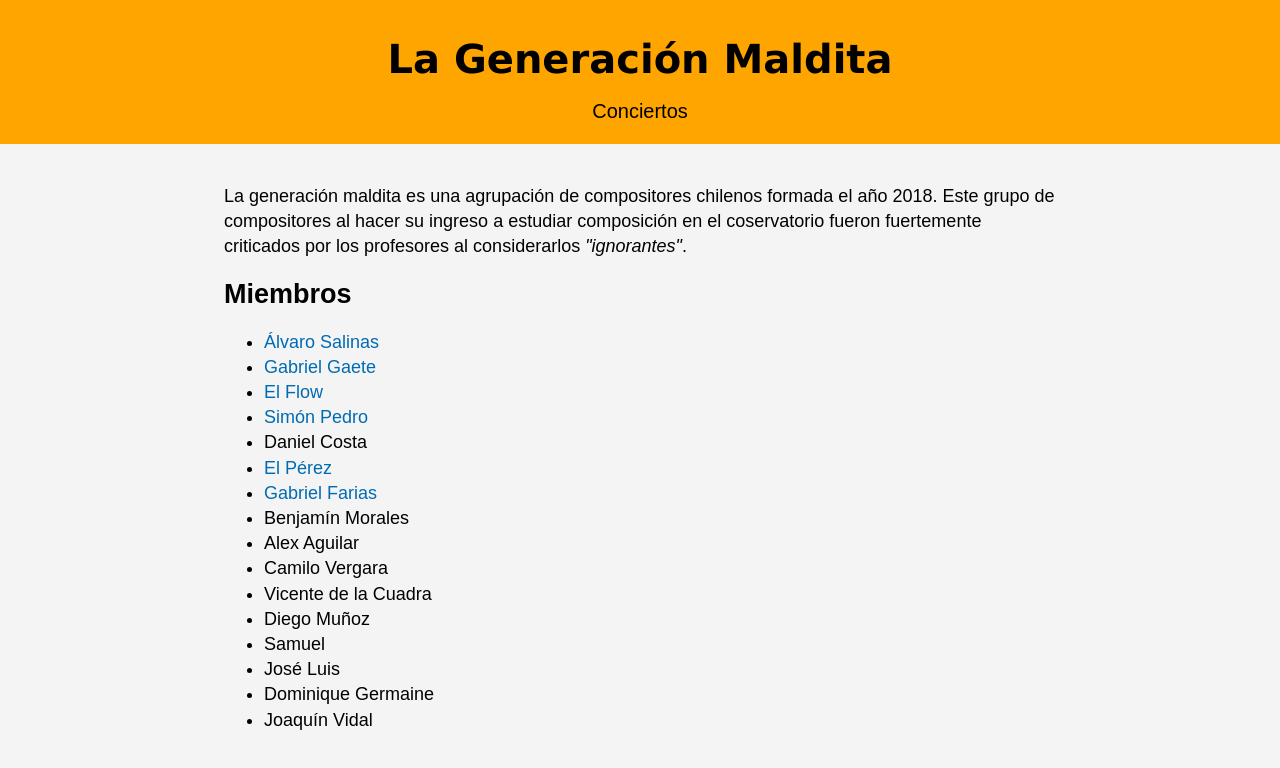
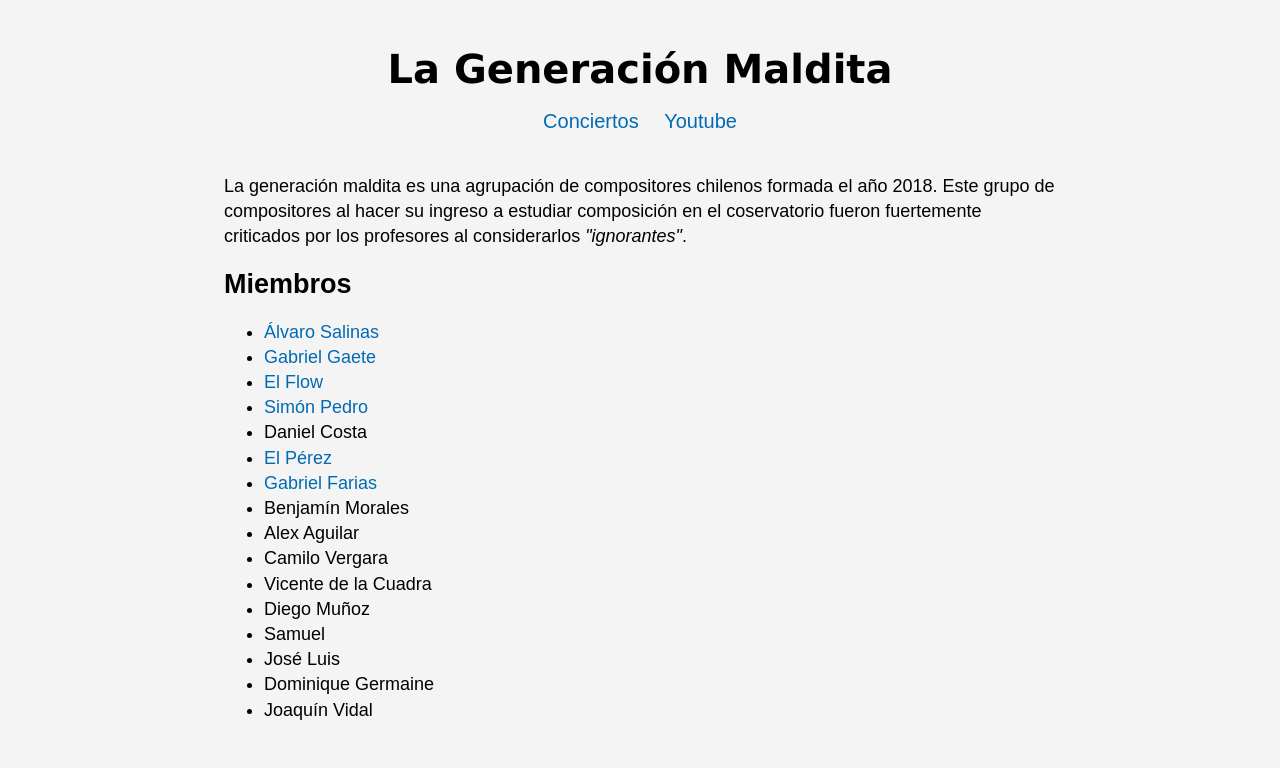
Before and after one commit to generacionmaldita/generacionmaldita.github.io, a plain HTML site: page index.html in a window 1280 px wide. Drawn offline with Linux system fonts and the light colour scheme.

Commit message:
Changed colors and fixed padding.

```diff
--- a/index.html
+++ b/index.html
@@ -15,6 +15,7 @@
 			<h1>La Generación Maldita</h1>
 			<ul>
 				<li><a href="secciones/conciertos.html">Conciertos</a></li>
+				<li><a href="https://www.youtube.com/channel/UCew-5TGCDEZ1LLGqS0nxeMA">Youtube</a></li>
 			</ul>
 		</div>
 	</header>
--- a/main.css
+++ b/main.css
@@ -19,12 +19,12 @@ body{
 }
 
 #main-header{
-	background-color: orange;
-	padding: 20px
+	/* background-color: orange; */
+	padding-top: 30px;
 }
 
 #main-header h1{
-	text-align:center;
+	text-align: center;
 	font-size: 40px;
 	font-family: Verdana, Geneva, sans-serif;
 }
@@ -37,12 +37,9 @@ body{
 	padding: 0;
 }
 
-#main-header a, #main-header a:visited{
-	color: #000000;
-}
-
-#main-header a:hover{
-	color: #ffffff;
+#main-header li{
+	display: inline;
+	padding: 10px 10px
 }
 
 a, a:visited{
```
Also changed, not shown: personas/alvaro.html (+1 -0 lines), personas/farias.html (+1 -0 lines), personas/flow.html (+1 -0 lines), personas/gaete.html (+1 -0 lines), personas/perez.html (+1 -0 lines), personas/simon.html (+1 -0 lines).
